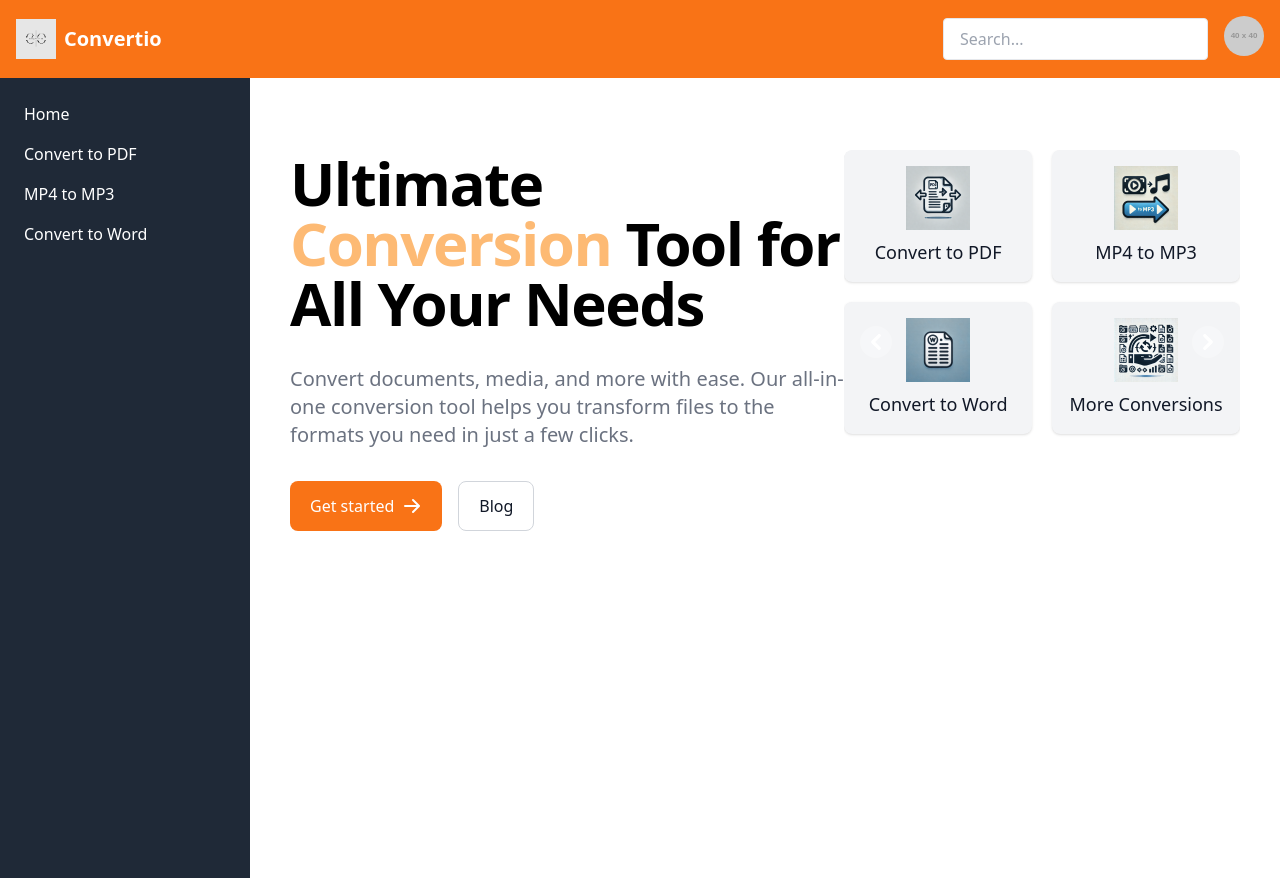
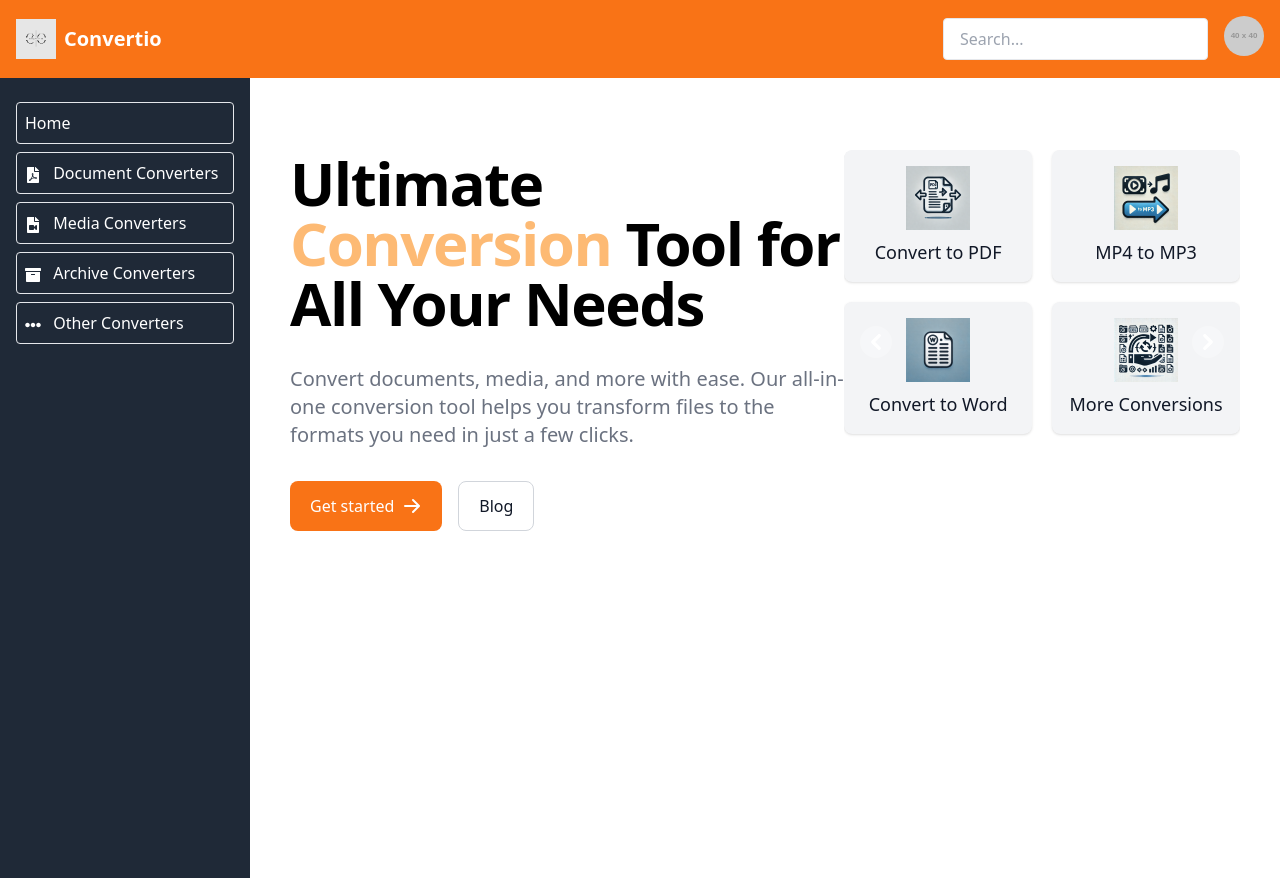
Before and after one commit to Yuri561/Convertio, a React (Vite) app: page / in a window 1280 px wide. Built offline with nearby package versions, Linux system fonts and the light colour scheme.

Commit message:
sidebar folder organized

```diff
--- a/src/App.jsx
+++ b/src/App.jsx
@@ -1,6 +1,6 @@
 import React, { useState } from 'react';
 import { BrowserRouter as Router, Routes, Route, Link } from 'react-router-dom';
-import { FaBars, FaTimes } from 'react-icons/fa';
+import { FaBars, FaTimes, FaFilePdf, FaFileVideo, FaFileAudio, FaArchive, FaEllipsisH, FaImage, FaBook, FaFileCode, FaDatabase, FaCalendar, FaEnvelope } from 'react-icons/fa';
 import './index.css';
 import './App.css';
 import Logo from '/1.png';
@@ -35,6 +35,12 @@
 }
 
 const Sidebar = ({ sidebarOpen, setSidebarOpen }) => {
+  const [openCategory, setOpenCategory] = useState(null);
+
+  const toggleCategory = (category) => {
+    setOpenCategory(openCategory === category ? null : category);
+  };
+
   return (
     <div className={`fixed inset-y-0 left-0 transform ${sidebarOpen ? 'translate-x-0' : '-translate-x-full'} transition-transform duration-200 ease-in-out bg-gray-800 text-white z-50 md:relative md:translate-x-0`}>
       <div className="p-4 flex justify-between items-center md:hidden">
@@ -43,13 +49,60 @@
           <FaTimes className="h-6 w-6" />
         </button>
       </div>
-      <nav className="space-y-2 p-4">
+      <nav className="space-y-2 p-4 overflow-y">
         <ul>
-          <li><Link to="/" className="block p-2 rounded hover:bg-gray-700" onClick={() => setSidebarOpen(false)}>Home</Link></li>
-          <li><Link to="/pdf-converter" className="block p-2 rounded hover:bg-gray-700" onClick={() => setSidebarOpen(false)}>Convert to PDF</Link></li>
-          <li><Link to="/mp4-to-mp3" className="block p-2 rounded hover:bg-gray-700" onClick={() => setSidebarOpen(false)}>MP4 to MP3</Link></li>
-          <li><Link to="/word-converter" className="block p-2 rounded hover:bg-gray-700" onClick={() => setSidebarOpen(false)}>Convert to Word</Link></li>
-          {/* Add more links here as you add more tools */}
+          <li><Link to="/" className="block p-2 rounded hover:bg-gray-700 border my-2" onClick={() => setSidebarOpen(false)}>Home</Link></li>
+          <li>
+            <button onClick={() => toggleCategory('document')} className="block p-2 rounded hover:bg-gray-700 border my-2 w-full text-left">
+              <FaFilePdf className="inline-block mr-2" /> Document Converters
+            </button>
+            {openCategory === 'document' && (
+              <ul className="ml-4 space-y-2">
+                <li><Link to="/pdf-converter" className="block p-2 rounded hover:bg-gray-700 border my-2" onClick={() => setSidebarOpen(false)}>Convert to PDF</Link></li>
+                <li><Link to="/word-converter" className="block p-2 rounded hover:bg-gray-700 border my-2" onClick={() => setSidebarOpen(false)}>Convert to Word</Link></li>
+              </ul>
+            )}
+          </li>
+          <li>
+            <button onClick={() => toggleCategory('media')} className="block p-2 rounded hover:bg-gray-700 border my-2 w-full text-left">
+              <FaFileVideo className="inline-block mr-2" /> Media Converters
+            </button>
+            {openCategory === 'media' && (
+              <ul className="ml-4 space-y-2">
+                <li><Link to="/mp4-to-mp3" className="block p-2 rounded hover:bg-gray-700 border my-2" onClick={() => setSidebarOpen(false)}>MP4 to MP3</Link></li>
+                <li><Link to="/video-converter" className="block p-2 rounded hover:bg-gray-700 border my-2" onClick={() => setSidebarOpen(false)}>Video Converter</Link></li>
+                <li><Link to="/audio-converter" className="block p-2 rounded hover:bg-gray-700 border my-2" onClick={() => setSidebarOpen(false)}>Audio Converter</Link></li>
+                <li><Link to="/image-converter" className="block p-2 rounded hover:bg-gray-700 border my-2" onClick={() => setSidebarOpen(false)}>Image Converter</Link></li>
+              </ul>
+            )}
+          </li>
+          <li>
+            <button onClick={() => toggleCategory('archive')} className="block p-2 rounded hover:bg-gray-700 border my-2 w-full text-left">
+              <FaArchive className="inline-block mr-2" /> Archive Converters
+            </button>
+            {openCategory === 'archive' && (
+              <ul className="ml-4 space-y-2">
+                <li><Link to="/zip-converter" className="block p-2 rounded hover:bg-gray-700 border my-2" onClick={() => setSidebarOpen(false)}>ZIP Converter</Link></li>
+              </ul>
+            )}
+          </li>
+          <li>
+            <button onClick={() => toggleCategory('others')} className="block p-2 rounded hover:bg-gray-700 border my-2 w-full text-left">
+              <FaEllipsisH className="inline-block mr-2" /> Other Converters
+            </button>
+            {openCategory === 'others' && (
+              <ul className="ml-4 space-y-2">
+                <li><Link to="/ebook-converter" className="block p-2 rounded hover:bg-gray-700 border my-2" onClick={() => setSidebarOpen(false)}>eBook Converter</Link></li>
+                <li><Link to="/subtitle-converter" className="block p-2 rounded hover:bg-gray-700 border my-2" onClick={() => setSidebarOpen(false)}>Subtitle Converter</Link></li>
+                <li><Link to="/spreadsheet-converter" className="block p-2 rounded hover:bg-gray-700 border my-2" onClick={() => setSidebarOpen(false)}>Spreadsheet Converter</Link></li>
+                <li><Link to="/font-converter" className="block p-2 rounded hover:bg-gray-700 border my-2" onClick={() => setSidebarOpen(false)}>Font Converter</Link></li>
+                <li><Link to="/code-converter" className="block p-2 rounded hover:bg-gray-700 border my-2" onClick={() => setSidebarOpen(false)}>Code Converter</Link></li>
+                <li><Link to="/database-converter" className="block p-2 rounded hover:bg-gray-700 border my-2" onClick={() => setSidebarOpen(false)}>Database Converter</Link></li>
+                <li><Link to="/calendar-converter" className="block p-2 rounded hover:bg-gray-700 border my-2" onClick={() => setSidebarOpen(false)}>Calendar Converter</Link></li>
+                <li><Link to="/email-converter" className="block p-2 rounded hover:bg-gray-700 border my-2" onClick={() => setSidebarOpen(false)}>Email Converter</Link></li>
+              </ul>
+            )}
+          </li>
         </ul>
       </nav>
     </div>
```
